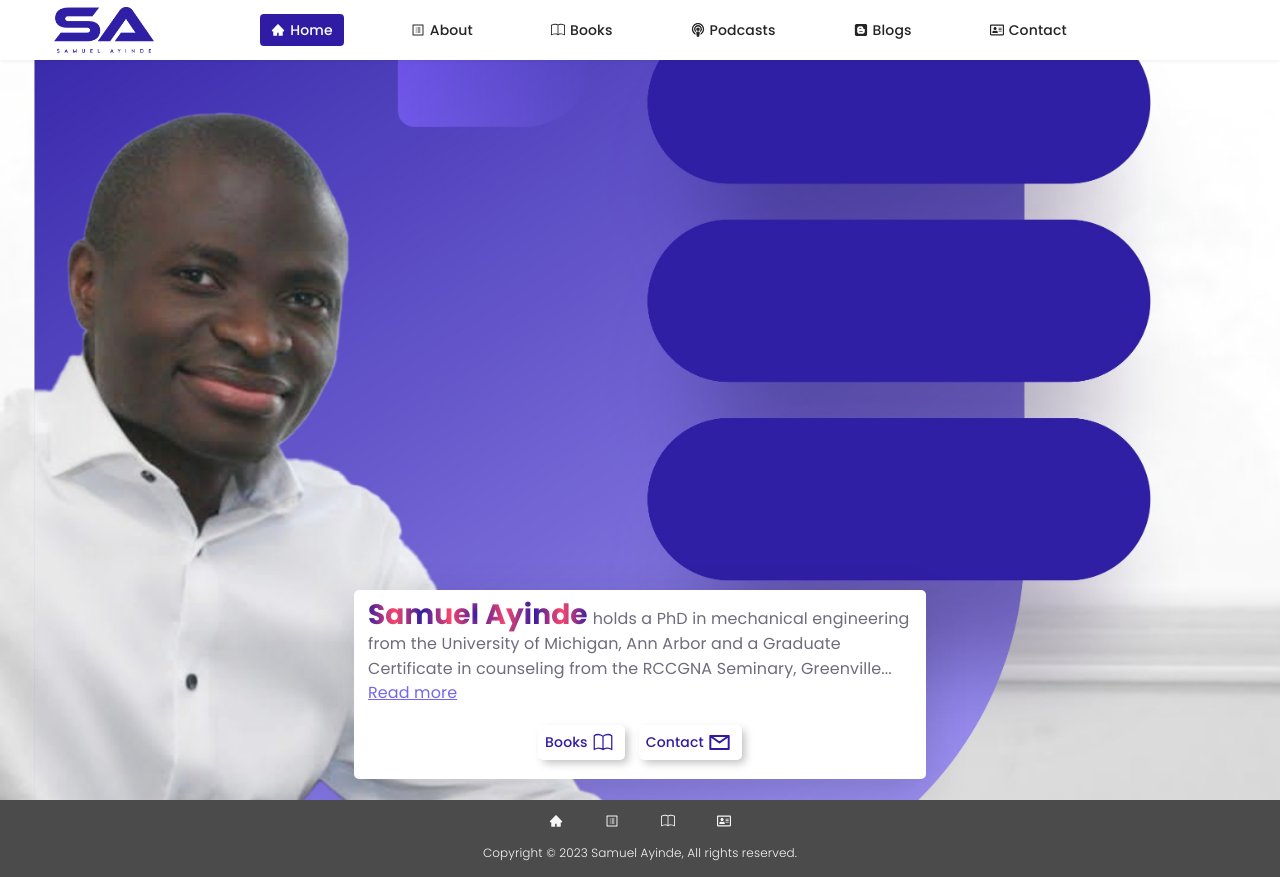
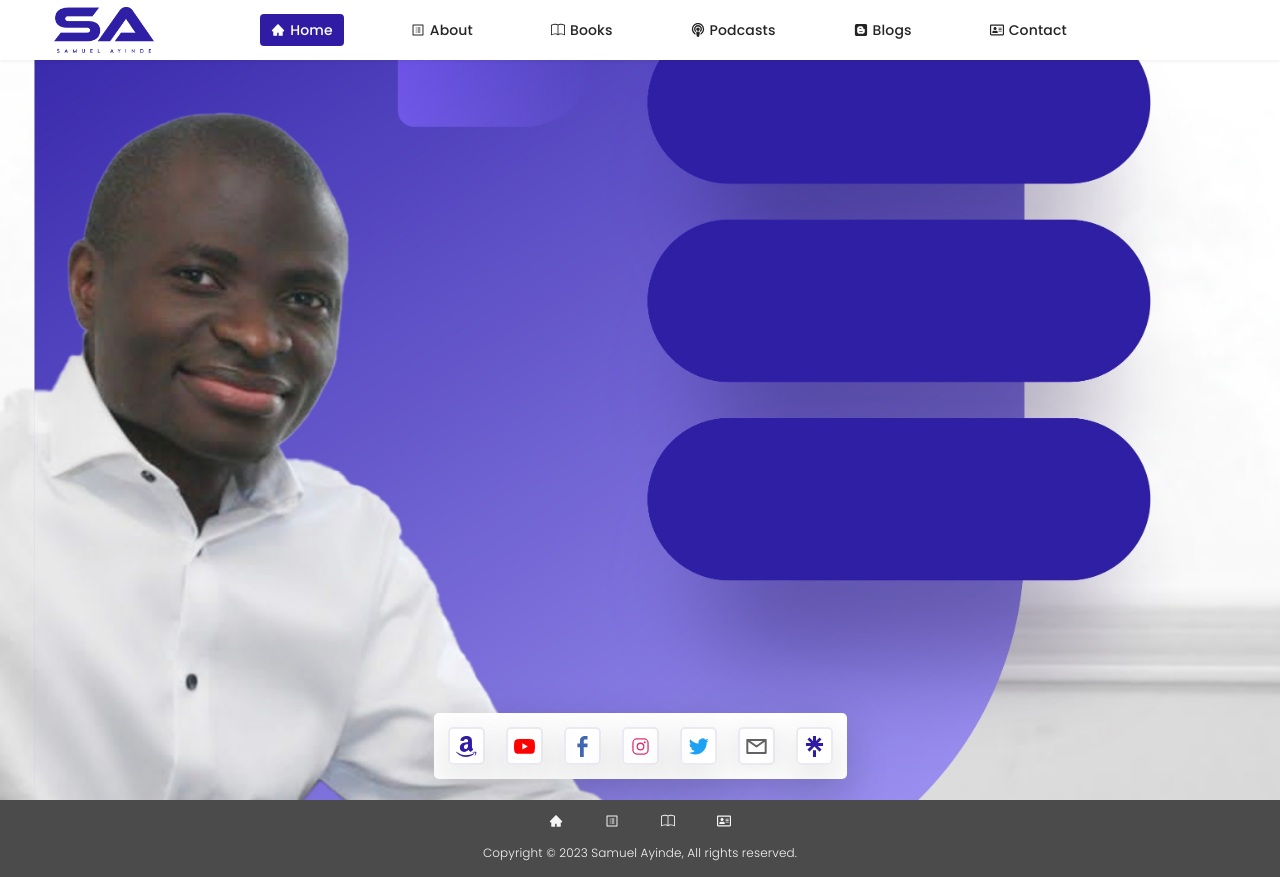
Before and after one commit to AyodEji-09/pastor-ayinde, a React (Vite) app: page / in a window 1280 px wide. Built offline with nearby package versions, Linux system fonts and the light colour scheme.

Commit message:
added social media accounts

```diff
--- a/src/pages/Home.jsx
+++ b/src/pages/Home.jsx
@@ -32,7 +32,170 @@ const Home = () => {
           <div className="row d-flex justify-content-center">
             <div className="col-lg-6 vh-100 d-flex justify-content-center align-items-center position-relative">
               <div className="p-1 position-absolute bottom-0 right-0 bg-white shadow-lg rounded mx-1 mb-2">
-                <p>
+                <div className="d-flex justify-content-start align-items-center flex-wrap gap-lg-2 gap-1">
+                  <a
+                    style={{ padding: "6px" }}
+                    title="Amazon"
+                    className="rounded shadow-lg border-2 border"
+                    target="_blank"
+                    href="http://rb.gy/uord9l"
+                  >
+                    <i>
+                      <svg
+                        xmlns="http://www.w3.org/2000/svg"
+                        width="1.5em"
+                        height="1.5em"
+                        viewBox="0 0 16 16"
+                      >
+                        <g fill="currentColor">
+                          <path d="M10.813 11.968c.157.083.36.074.5-.05l.005.005a89.521 89.521 0 0 1 1.623-1.405c.173-.143.143-.372.006-.563l-.125-.17c-.345-.465-.673-.906-.673-1.791v-3.3l.001-.335c.008-1.265.014-2.421-.933-3.305C10.404.274 9.06 0 8.03 0C6.017 0 3.77.75 3.296 3.24c-.047.264.143.404.316.443l2.054.22c.19-.009.33-.196.366-.387c.176-.857.896-1.271 1.703-1.271c.435 0 .929.16 1.188.55c.264.39.26.91.257 1.376v.432c-.199.022-.407.044-.621.065c-1.113.114-2.397.246-3.36.67C3.873 5.91 2.94 7.08 2.94 8.798c0 2.2 1.387 3.298 3.168 3.298c1.506 0 2.328-.354 3.489-1.54l.167.246c.274.405.456.675 1.047 1.166ZM6.03 8.431C6.03 6.627 7.647 6.3 9.177 6.3v.57c.001.776.002 1.434-.396 2.133c-.336.595-.87.961-1.465.961c-.812 0-1.286-.619-1.286-1.533ZM.435 12.174c2.629 1.603 6.698 4.084 13.183.997c.28-.116.475.078.199.431C13.538 13.96 11.312 16 7.57 16C3.832 16 .968 13.446.094 12.386c-.24-.275.036-.4.199-.299l.142.087Z" />
+                          <path d="M13.828 11.943c.567-.07 1.468-.027 1.645.204c.135.176-.004.966-.233 1.533c-.23.563-.572.961-.762 1.115c-.191.154-.333.094-.23-.137c.105-.23.684-1.663.455-1.963c-.213-.278-1.177-.177-1.625-.13l-.09.009c-.095.008-.172.017-.233.024c-.193.021-.245.027-.274-.032c-.074-.209.779-.556 1.347-.623Z" />
+                        </g>
+                      </svg>
+                    </i>
+                  </a>
+                  <a
+                    style={{ padding: "6px" }}
+                    title="Youtube"
+                    className="rounded shadow-lg border-2 border"
+                    target="_blank"
+                    href="https://www.youtube.com/@samuelayinde1"
+                  >
+                    <i>
+                      <svg
+                        xmlns="http://www.w3.org/2000/svg"
+                        width="1.5em"
+                        height="1.5em"
+                        viewBox="0 0 256 180"
+                      >
+                        <path
+                          fill="red"
+                          d="M250.346 28.075A32.18 32.18 0 0 0 227.69 5.418C207.824 0 127.87 0 127.87 0S47.912.164 28.046 5.582A32.18 32.18 0 0 0 5.39 28.24c-6.009 35.298-8.34 89.084.165 122.97a32.18 32.18 0 0 0 22.656 22.657c19.866 5.418 99.822 5.418 99.822 5.418s79.955 0 99.82-5.418a32.18 32.18 0 0 0 22.657-22.657c6.338-35.348 8.291-89.1-.164-123.134Z"
+                        />
+                        <path
+                          fill="#FFF"
+                          d="m102.421 128.06l66.328-38.418l-66.328-38.418z"
+                        />
+                      </svg>
+                    </i>
+                  </a>
+                  {/* facebook  */}
+                  <a
+                    style={{ padding: "6px" }}
+                    title="Facebook"
+                    className="rounded shadow-lg border-2 border"
+                    target="_blank"
+                    href="https://www.facebook.com/profile.php?id=100095712720325&mibextid=ZbWKwL"
+                  >
+                    <i>
+                      <svg
+                        width="1.5em"
+                        height="1.5em"
+                        viewBox="0 0 486.037 1000"
+                      >
+                        <path
+                          d="M124.074 1000V530.771H0V361.826h124.074V217.525C124.074 104.132 197.365 0 366.243 0C434.619 0 485.18 6.555 485.18 6.555l-3.984 157.766s-51.564-.502-107.833-.502c-60.9 0-70.657 28.065-70.657 74.646v123.361h183.331l-7.977 168.945H302.706V1000H124.074"
+                          fill="#4267B2"
+                        />
+                      </svg>
+                    </i>
+                  </a>
+                  {/* instagram  */}
+                  <a
+                    style={{ padding: "6px" }}
+                    title="Instagram"
+                    className="rounded shadow-lg border-2 border"
+                    target="_blank"
+                    href="http://instagram.com/thesamuelayinde"
+                  >
+                    <i>
+                      <svg width="1.5em" height="1.5em" viewBox="0 0 256 256">
+                        <path
+                          d="M128 80a48 48 0 1 0 48 48a48.054 48.054 0 0 0-48-48zm0 80a32 32 0 1 1 32-32a32.036 32.036 0 0 1-32 32zm44-132H84a56.064 56.064 0 0 0-56 56v88a56.064 56.064 0 0 0 56 56h88a56.064 56.064 0 0 0 56-56V84a56.064 56.064 0 0 0-56-56zm40 144a40.045 40.045 0 0 1-40 40H84a40.045 40.045 0 0 1-40-40V84a40.045 40.045 0 0 1 40-40h88a40.045 40.045 0 0 1 40 40zm-20-96a12 12 0 1 1-12-12a12 12 0 0 1 12 12z"
+                          fill="#E1306C"
+                        />
+                      </svg>
+                    </i>
+                  </a>
+                  {/* twitter  */}
+                  <a
+                    style={{ padding: "6px" }}
+                    title="Twitter"
+                    className="rounded shadow-lg border-2 border"
+                    target="_blank"
+                    href="http://twitter.com/sasamuelayinde"
+                  >
+                    {""}
+                    <i>
+                      <svg
+                        xmlns="http://www.w3.org/2000/svg"
+                        aria-hidden="true"
+                        focusable="false"
+                        width="1.5em"
+                        height="1.5em"
+                        viewBox="0 0 24 24"
+                      >
+                        <g fill="none">
+                          <path
+                            d="M23.643 4.937c-.835.37-1.732.62-2.675.733a4.67 4.67 0 0 0 2.048-2.578a9.3 9.3 0 0 1-2.958 1.13a4.66 4.66 0 0 0-7.938 4.25a13.229 13.229 0 0 1-9.602-4.868c-.4.69-.63 1.49-.63 2.342A4.66 4.66 0 0 0 3.96 9.824a4.647 4.647 0 0 1-2.11-.583v.06a4.66 4.66 0 0 0 3.737 4.568a4.692 4.692 0 0 1-2.104.08a4.661 4.661 0 0 0 4.352 3.234a9.348 9.348 0 0 1-5.786 1.995a9.5 9.5 0 0 1-1.112-.065a13.175 13.175 0 0 0 7.14 2.093c8.57 0 13.255-7.098 13.255-13.254c0-.2-.005-.402-.014-.602a9.47 9.47 0 0 0 2.323-2.41l.002-.003z"
+                            fill="#1DA1F2"
+                          />
+                        </g>
+                      </svg>
+                    </i>
+                  </a>
+                  <a
+                    style={{ padding: "6px" }}
+                    title="Mail"
+                    className="rounded shadow border-2 border"
+                    target="_blank"
+                    href="mailto:sasamuelayinde@gmail.com;"
+                  >
+                    {""}
+                    <i>
+                      <svg
+                        xmlns="http://www.w3.org/2000/svg"
+                        aria-hidden="true"
+                        focusable="false"
+                        width="1.5em"
+                        height="1.5em"
+                        viewBox="0 0 32 32"
+                      >
+                        <g
+                          fill="none"
+                          stroke="#626262"
+                          strokeLinecap="round"
+                          strokeLinejoin="round"
+                          strokeWidth="3"
+                        >
+                          <path d="M2 26h28V6H2zM2 6l14 10L30 6" />
+                        </g>
+                      </svg>
+                    </i>
+                  </a>
+                  <a
+                    style={{ padding: "6px" }}
+                    title="LinkTree"
+                    className="rounded shadow-lg border-2 border"
+                    target="_blank"
+                    href="https://linktr.ee/thesamuelayinde"
+                  >
+                    <i>
+                      <svg
+                        xmlns="http://www.w3.org/2000/svg"
+                        width="1.5em"
+                        height="1.5em"
+                        viewBox="0 0 24 24"
+                      >
+                        <path
+                          fill="currentColor"
+                          d="m13.736 5.853l4.005-4.117l2.325 2.38l-4.2 4.005h5.908v3.305h-5.937l4.229 4.108l-2.325 2.334l-5.74-5.769l-5.741 5.769l-2.325-2.325l4.229-4.108H2.226V8.121h5.909l-4.2-4.004l2.324-2.381l4.005 4.117V0h3.472zm-3.472 10.306h3.472V24h-3.472z"
+                        />
+                      </svg>
+                    </i>
+                  </a>
+                </div>
+                {/* <p>
                   <span className="home__name text-radial">
                     Samuel Ayinde
                   </span>
@@ -49,80 +212,7 @@ const Home = () => {
                     </Link>
                   </span>
                 </p>
-                <div className="contact-icons">
-                  <Link
-                    className="d-flex align-items-center justify-content-center"
-                    to="/books"
-                  >
-                    {" "}
-                    Books
-                    <svg
-                      xmlns="http://www.w3.org/2000/svg"
-                      width="20"
-                      height="20"
-                      style={{ margin: "0 5px" }}
-                      viewBox="0 0 32 32"
-                    >
-                      <path
-                        fill="none"
-                        stroke="currentColor"
-                        strokeLinecap="round"
-                        strokeLinejoin="round"
-                        strokeWidth="2"
-                        d="M16 7S9 1 2 6v22c7-5 14 0 14 0s7-5 14 0V6c-7-5-14 1-14 1Zm0 0v21"
-                      />
-                    </svg>
-                  </Link>
-                  {/* <Link
-            className="d-flex align-items-center justify-content-center"
-            to="/songs"
-          >
-            <svg
-              xmlns="http://www.w3.org/2000/svg"
-              width="24"
-              height="24"
-              viewBox="0 0 24 24"
-            >
-              <g
-                fill="none"
-                stroke="currentColor"
-                strokeLinecap="round"
-                strokeLinejoin="round"
-                strokeWidth="2"
-              >
-                <path d="M9 18V5l12-2v13" />
-                <circle cx="6" cy="18" r="3" />
-                <circle cx="18" cy="16" r="3" />
-              </g>
-            </svg>
-          </Link> */}
-                  <a
-                    target="_blank"
-                    rel="noreferrer"
-                    href="mailto:sasamuelayinde@gmail.com"
-                  >
-                    Contact
-                    <svg
-                      xmlns="http://www.w3.org/2000/svg"
-                      aria-hidden="true"
-                      focusable="false"
-                      width="1.5em"
-                      height="1.5em"
-                      style={{ margin: "0 5px" }}
-                      viewBox="0 0 32 32"
-                    >
-                      <g
-                        fill="none"
-                        stroke="currentColor"
-                        strokeLinecap="round"
-                        strokeLinejoin="round"
-                        strokeWidth="3"
-                      >
-                        <path d="M2 26h28V6H2zM2 6l14 10L30 6" />
-                      </g>
-                    </svg>
-                  </a>
-                </div>
+                */}
               </div>
             </div>
           </div>
```
Also changed, not shown: src/pages/Contact.jsx (+27 -20 lines).
